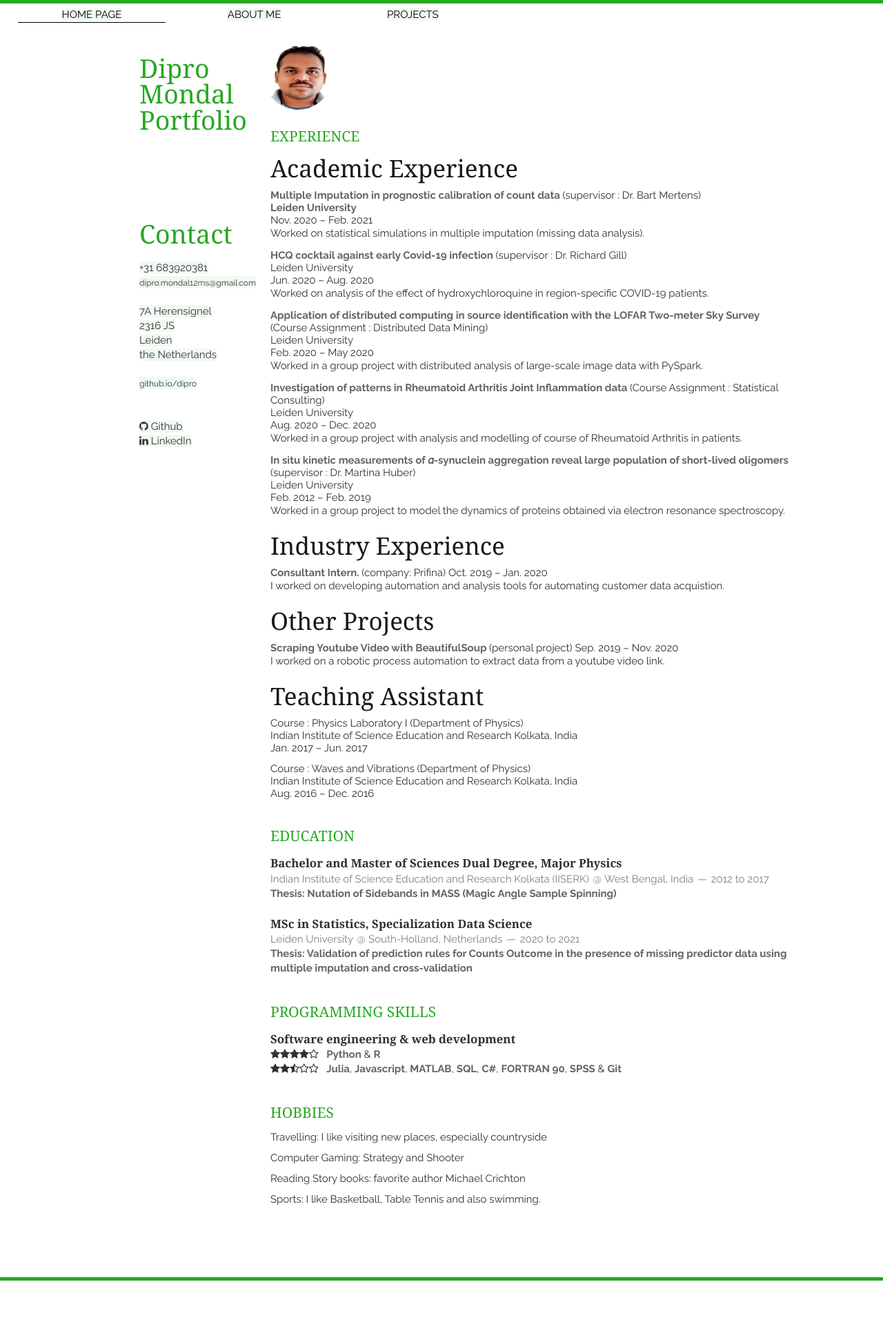
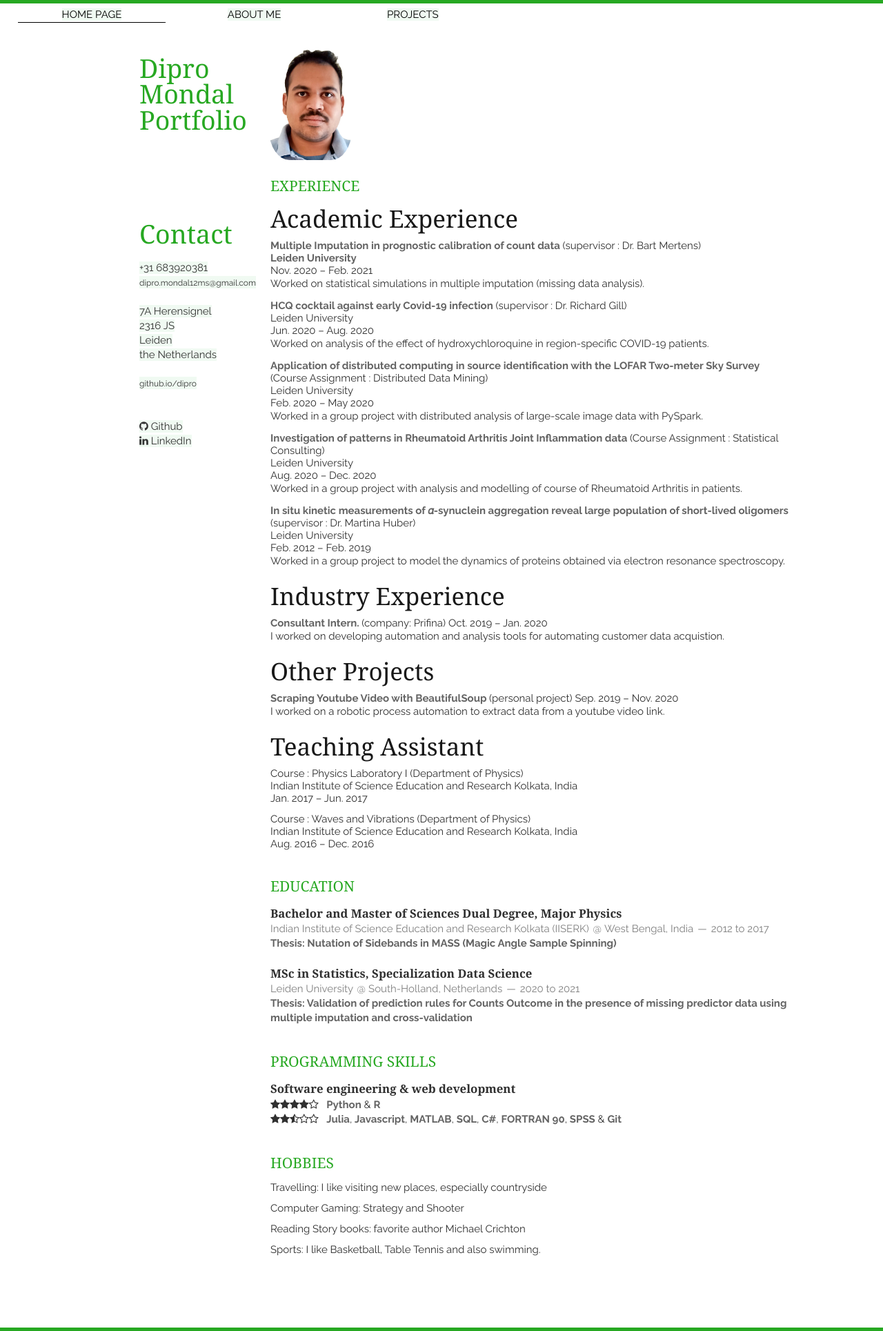
Before and after one commit to kuntala-c/kuntala-c.github.io, a Jekyll site: the page built from index.html, in a window 1280 px wide. Shown: the whole page at 69% size. Built offline with Jekyll 4.4.1, drawn with Linux system fonts in a browser that asks for light colours; nearby versions of some CDN libraries; the list of posts is cut into pages by our own code; before the commit the page ends 1856 px from its top, so only the background shows below that.

Commit message:
Update layout.css

```diff
--- a/static/css/layout.css
+++ b/static/css/layout.css
@@ -31,12 +31,16 @@ p, address {
 }
 
 .me {
-    width: 100px;
-    height: 100px;
-    border-radius: 50px;
-    -webkit-border-radius: 50px;
-    -moz-border-radius: 50px;
-    margin-bottom: 20px;
+    width: 120px;
+    height: auto;
+    border-radius: 25%;
+    margin-bottom: 2.5%;
+	margin-left: 1%;
+}
+
+.mynameh1 {
+    margin-bottom: 2.5%;
+	margin-left: 10%;
 }
 
 header > h1, section > h1 {
```
